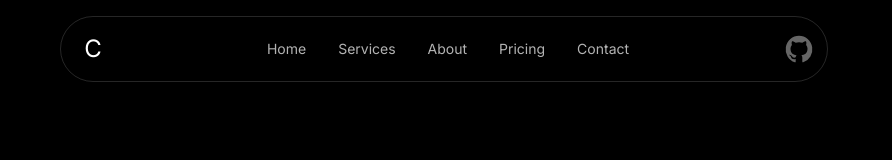
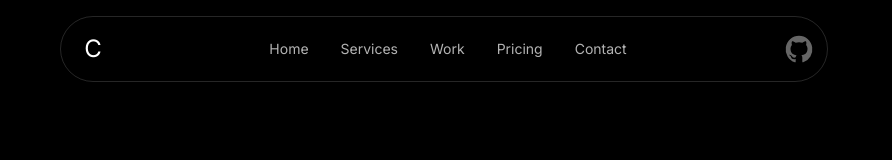
Before and after one commit to SaadAnna/Codew.v.1, a Next.js app: page / in a window 1280 px wide. Shown: the top 160 px of the page, without its empty margins (196-1088 px from the left). Built offline with nearby package versions, Linux system fonts and the light colour scheme.

Commit message:
Add some new links in the navbar section

```diff
--- a/app/sections/Navbar.tsx
+++ b/app/sections/Navbar.tsx
@@ -23,14 +23,15 @@ export const Navbar = () => {
           {/* Desktop Menu */}
           <div className="hidden md:block" id="navbar">
             <nav className="flex gap-8 text-sm ">
-              <a href="#hero" className="text-white/70 hover:text-white transition">
+              <a href="#home" className="text-white/70 hover:text-white transition">
                 Home
               </a>
-              <a href="#work" className="text-white/70 hover:text-white transition">
+
+              <a href="#services" className="text-white/70 hover:text-white transition">
                 Services
               </a>
-              <a href="#about" className="text-white/70 hover:text-white transition">
-                About
+              <a href="#work" className="text-white/70 hover:text-white transition">
+                Work
               </a>
               <a href="#pricing" className="text-white/70 hover:text-white transition">
                 Pricing
@@ -94,10 +95,23 @@ export const Navbar = () => {
           <div className="bg-black/70 backdrop-blur-lg py-1 px-4 rounded-xl border border-white/15 h-fit">
             <nav className="flex flex-col gap-2">
               <a
-                href="#hero"
+                href="#home"
                 className="text-white/70 hover:text-white transition py-2 px-4 hover:bg-white/10 rounded-lg"
               >
                 Home
+              </a>
+
+              <a
+                href="#services"
+                className="text-white/70 hover:text-white transition py-2 px-4 hover:bg-white/10 rounded-lg"
+              >
+                Services
+              </a>
+              <a
+                href="#Work"
+                className="text-white/70 hover:text-white transition py-2 px-4 hover:bg-white/10 rounded-lg"
+              >
+                Work
               </a>
               <a
                 href="#pricing"
@@ -105,18 +119,7 @@ export const Navbar = () => {
               >
                 Pricing
               </a>
-              <a
-                href="#about"
-                className="text-white/70 hover:text-white transition py-2 px-4 hover:bg-white/10 rounded-lg"
-              >
-                About
-              </a>
-              <a
-                href="#services"
-                className="text-white/70 hover:text-white transition py-2 px-4 hover:bg-white/10 rounded-lg"
-              >
-                Services
-              </a>
+
               <a
                 href="#contact"
                 className="text-white/70 hover:text-white transition py-2 px-4 hover:bg-white/10 rounded-lg"
```
